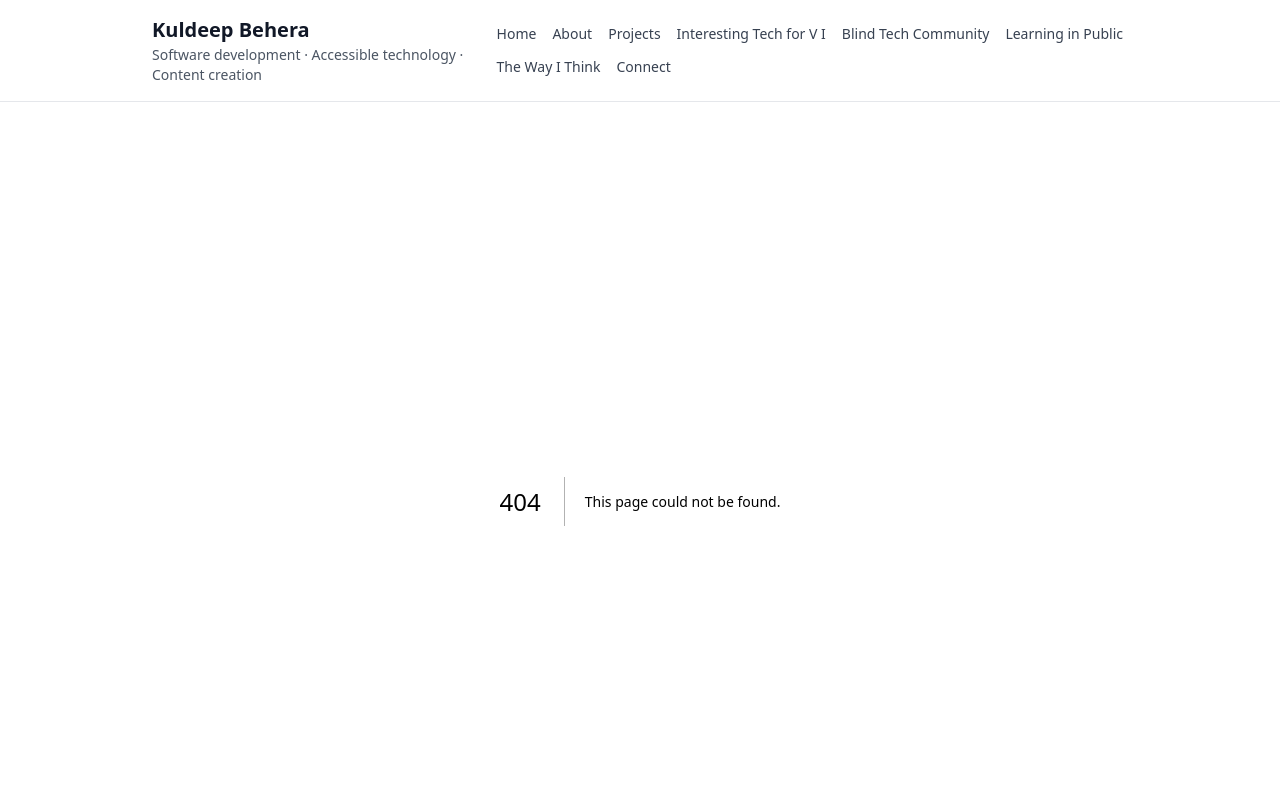
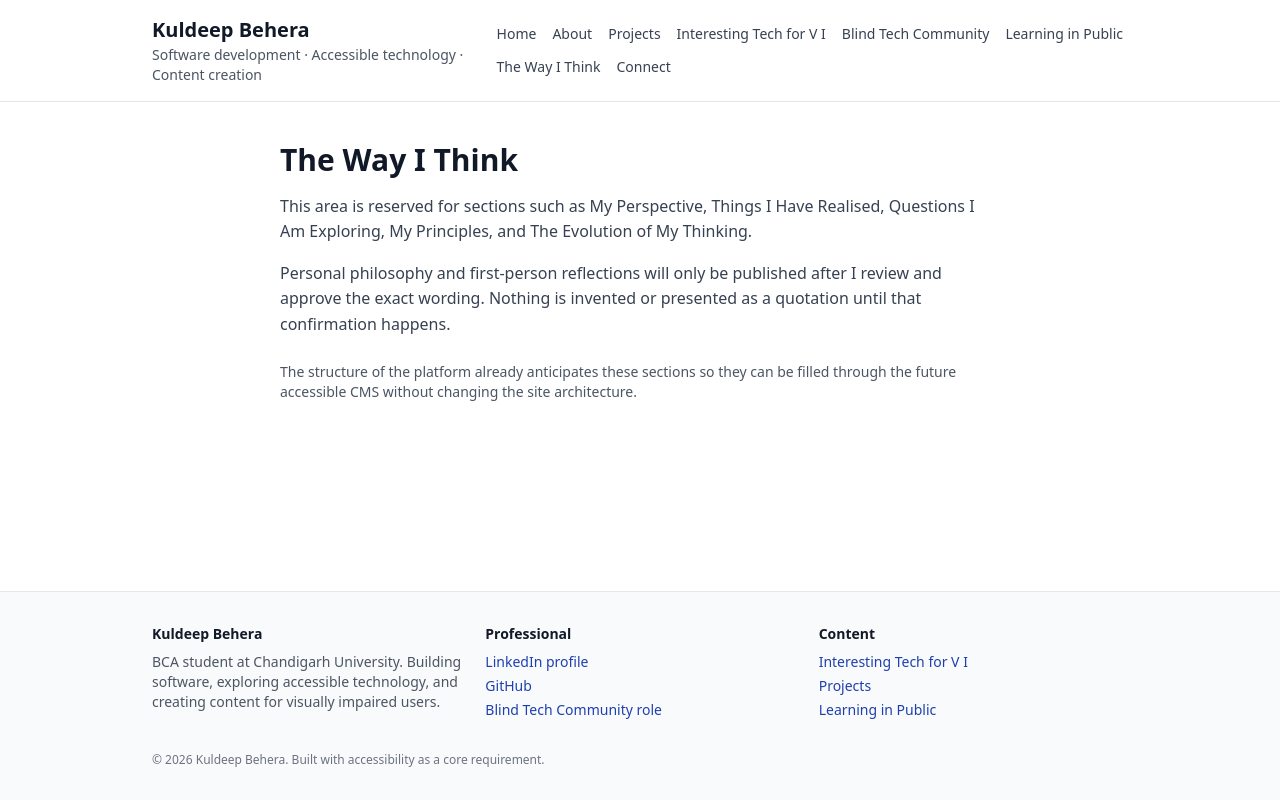
Before and after one commit to Kuldeep2025/kuldeep-behera-platform, a Next.js app: page /thinking in a window 1280 px wide. Before the commit this address had no page. Shown: the top 800 px of the page. Built offline with nearby package versions, Linux system fonts and the light colour scheme.

Commit message:
Add The Way I Think placeholder with draft policy

```diff
--- /dev/null
+++ b/src/app/thinking/page.tsx
@@ -0,0 +1,23 @@
+import type { Metadata } from "next";
+
+export const metadata: Metadata = {
+  title: "The Way I Think",
+  description: "Placeholder for Kuldeep Behera’s thinking, principles and intellectual development sections.",
+};
+
+export default function ThinkingPage() {
+  return (
+    <div className="mx-auto max-w-3xl px-4 py-10 sm:px-6">
+      <h1 className="text-3xl font-bold text-gray-900">The Way I Think</h1>
+      <p className="mt-4 text-gray-700">
+        This area is reserved for sections such as My Perspective, Things I Have Realised, Questions I Am Exploring, My Principles, and The Evolution of My Thinking.
+      </p>
+      <p className="mt-4 text-gray-700">
+        Personal philosophy and first-person reflections will only be published after I review and approve the exact wording. Nothing is invented or presented as a quotation until that confirmation happens.
+      </p>
+      <p className="mt-6 text-sm text-gray-600">
+        The structure of the platform already anticipates these sections so they can be filled through the future accessible CMS without changing the site architecture.
+      </p>
+    </div>
+  );
+}
```
